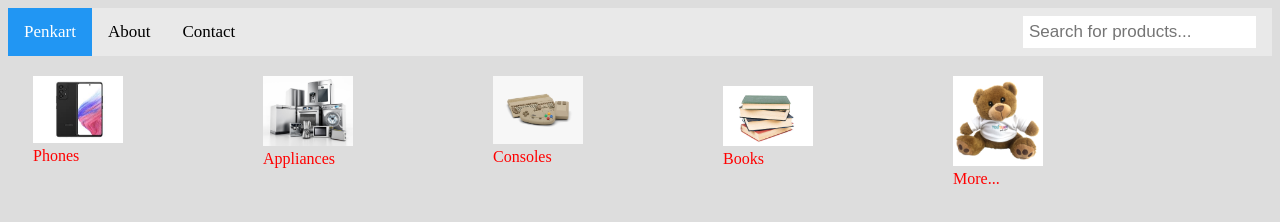
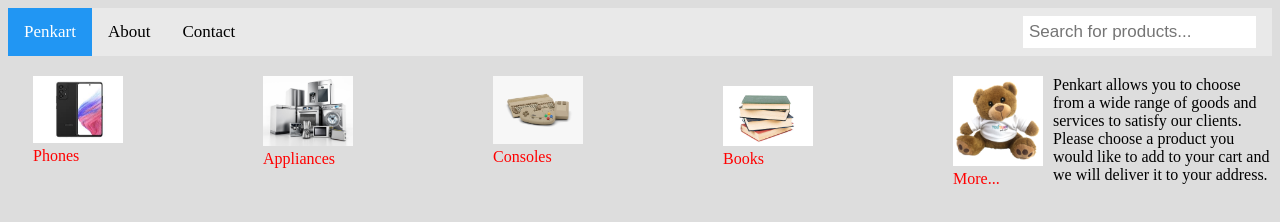
Before and after one commit to banjoboss73/server-side, a plain HTML site: page index.html in a window 1280 px wide. Drawn offline with Linux system fonts and the light colour scheme.

Commit message:
Added description of the website

```diff
--- a/index.html
+++ b/index.html
@@ -40,6 +40,12 @@
         <a href="url" style="text-decoration: none">More...</a>
       </div>
     </div>
+
+    <p>
+      Penkart allows you to choose from a wide range of goods and services to
+      satisfy our clients. Please choose a product you would like to add to your
+      cart and we will deliver it to your address.
+    </p>
   </body>
 </html>
 
```
